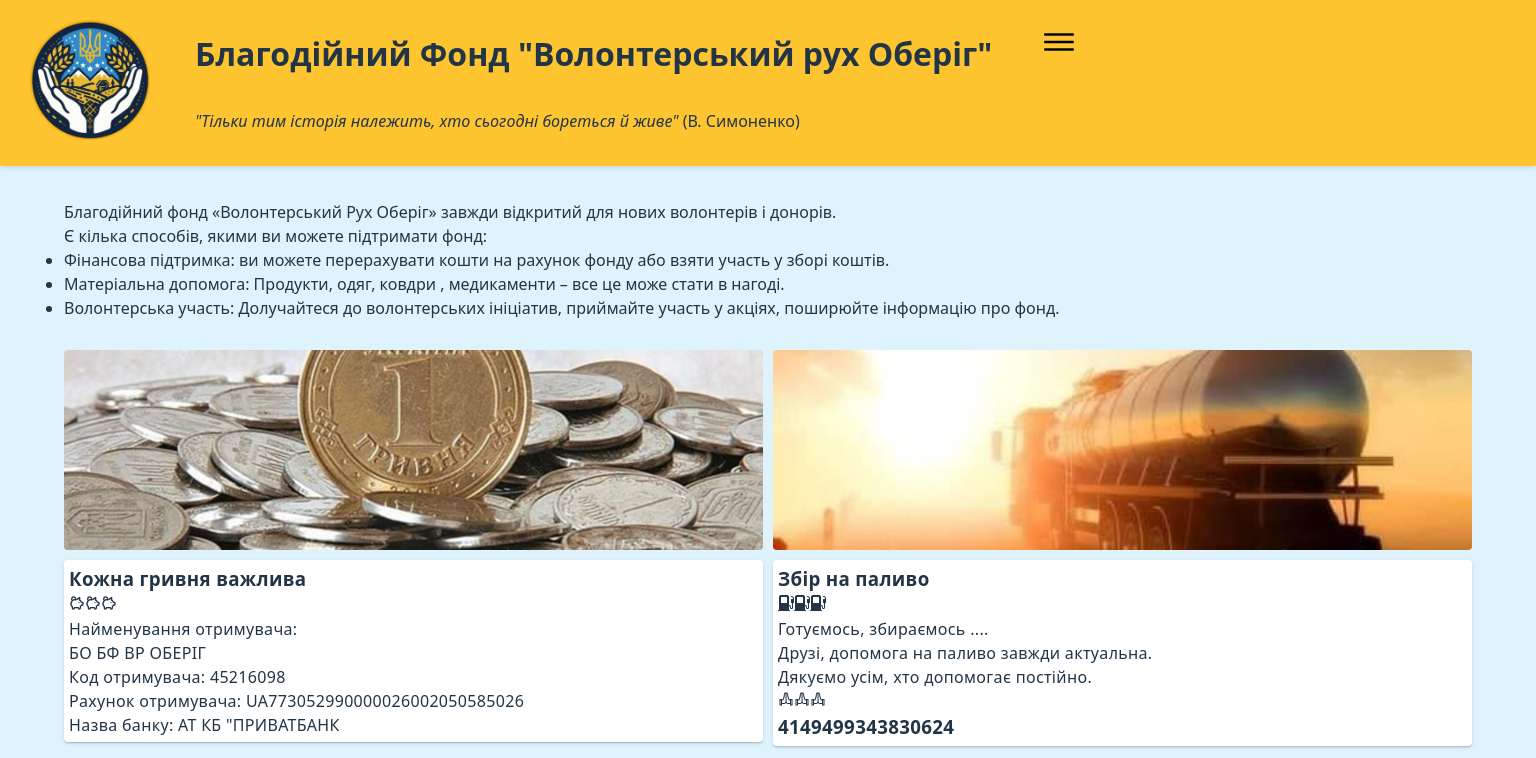
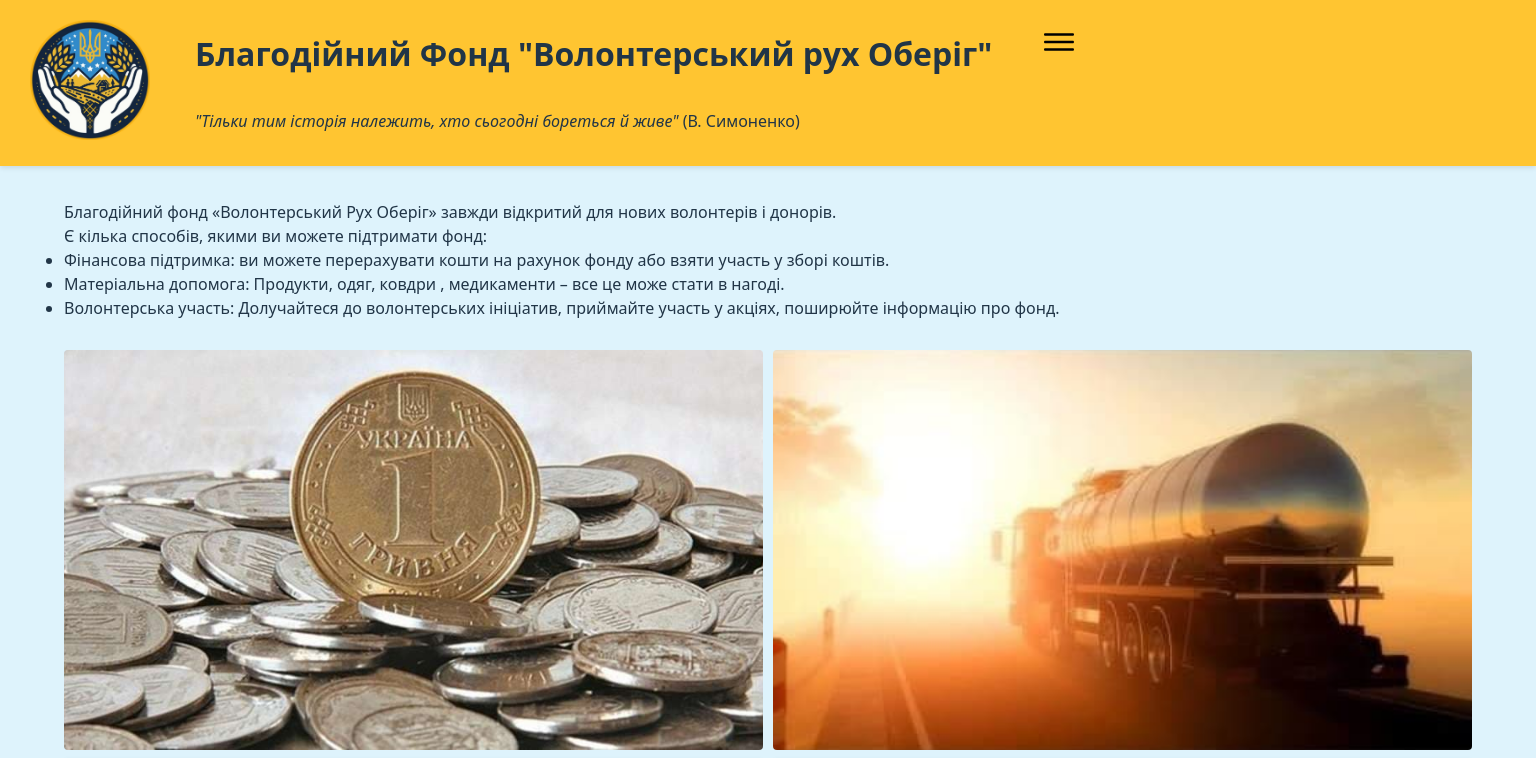
Before and after one commit to Yilchik/Oberig, a React (Vite) app: page /help in a window 1536 px wide. Shown: the top 758 px of the page. Built offline with nearby package versions, Linux system fonts and the light colour scheme.

Commit message:
banks desktop

```diff
--- a/src/components/Bank/Bank.module.css
+++ b/src/components/Bank/Bank.module.css
@@ -61,18 +61,19 @@
     padding: 10px;
   }
 
-  .bankContainer {
-    display: flex;
-    flex-direction: column;
-    gap: 10px;
-    flex: 1;
-  }
   .picture {
     width: 100%;
     height: 200px;
     object-fit: cover;
   }
+
+  .info {
+    height: 220px;
+  }
 }
 
 @media screen and (min-width: 1440px) {
+  .picture {
+    height: 400px;
+  }
 }
```
